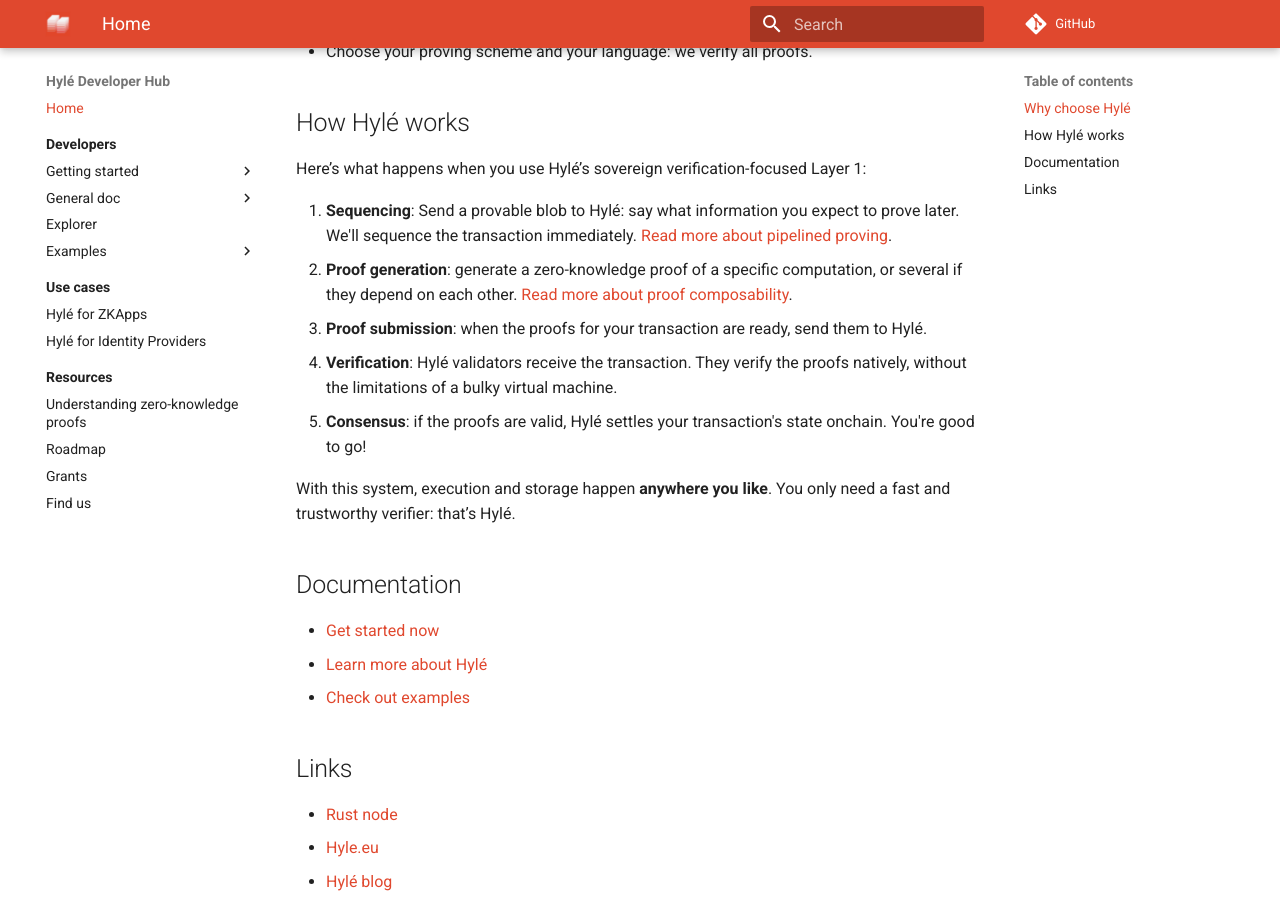
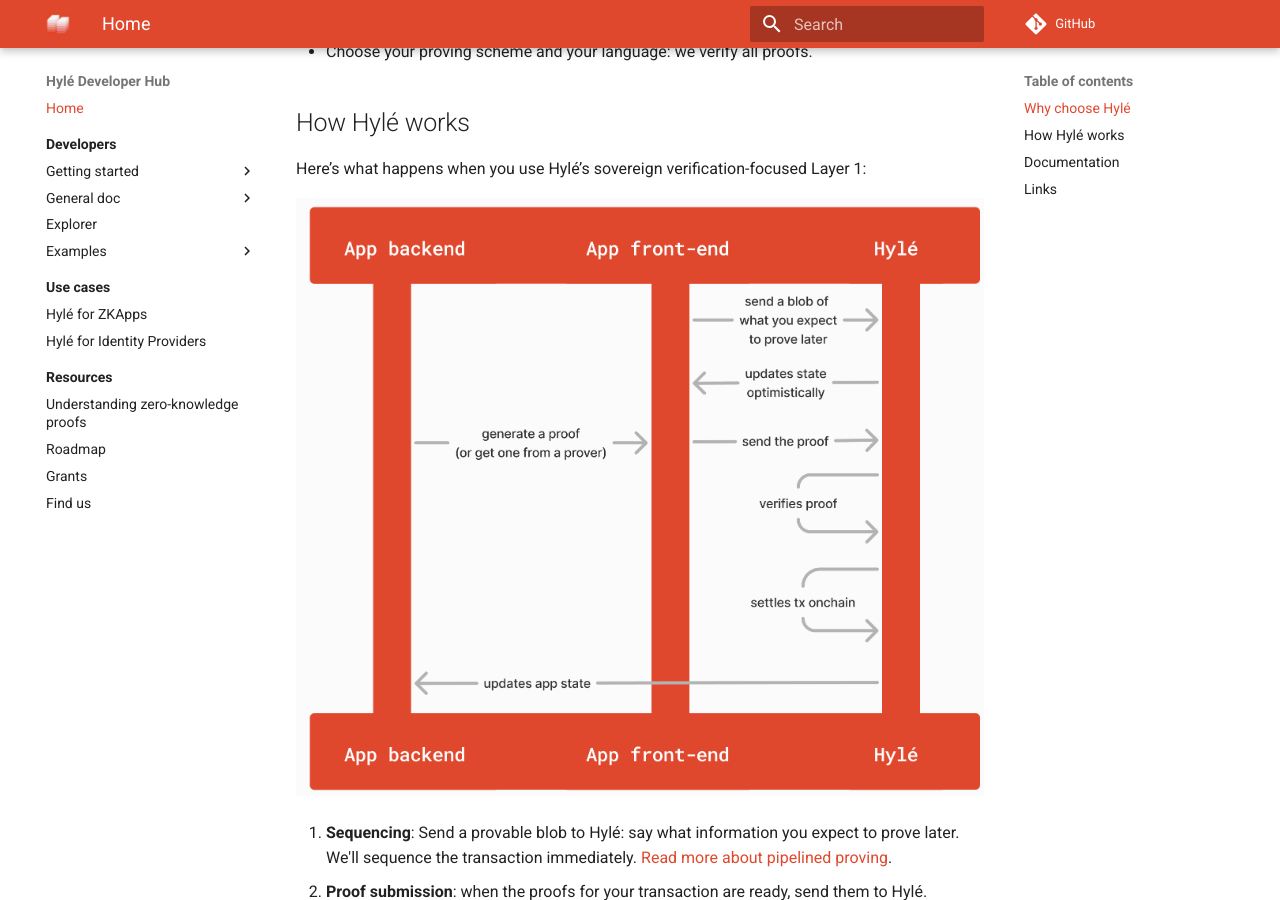
Before and after one commit to Hyle-org/devhub-hyle, an MkDocs documentation site: the page built from docs/index.md, in a window 1280 px wide and 900 px high, scrolled down 549 px. Built offline with MkDocs 1.6.1 and Material for MkDocs 9.7.7, drawn with Linux system fonts in a browser that asks for light colours; comment, search, counter and statistics services are not loaded.

Commit message:
diagram update

```diff
--- a/docs/index.md
+++ b/docs/index.md
@@ -22,8 +22,9 @@
 
 Here’s what happens when you use Hylé’s sovereign verification-focused Layer 1:
 
+![](./assets/img/hyle-main-diagram.png)
+
 1. **Sequencing**: Send a provable blob to Hylé: say what information you expect to prove later. We'll sequence the transaction immediately. [Read more about pipelined proving](https://blog.hyle.eu/an-introduction-to-delayed-proving/).
-1. **Proof generation**: generate a zero-knowledge proof of a specific computation, or several if they depend on each other. [Read more about proof composability](https://blog.hyle.eu/proof-composability-on-hyle/).
 1. **Proof submission**: when the proofs for your transaction are ready, send them to Hylé.
 1. **Verification**: Hylé validators receive the transaction. They verify the proofs natively, without the limitations of a bulky virtual machine.
 1. **Consensus**: if the proofs are valid, Hylé settles your transaction's state onchain. You're good to go!
```
Also changed, not shown: docs/assets/img/hyle-main-diagram.jpg (deleted), docs/assets/img/hyle-main-diagram.png (added), docs/assets/img/main-diagram-large-detailed.png (deleted), docs/assets/img/main-diagram-large-detailed.svg (deleted).
